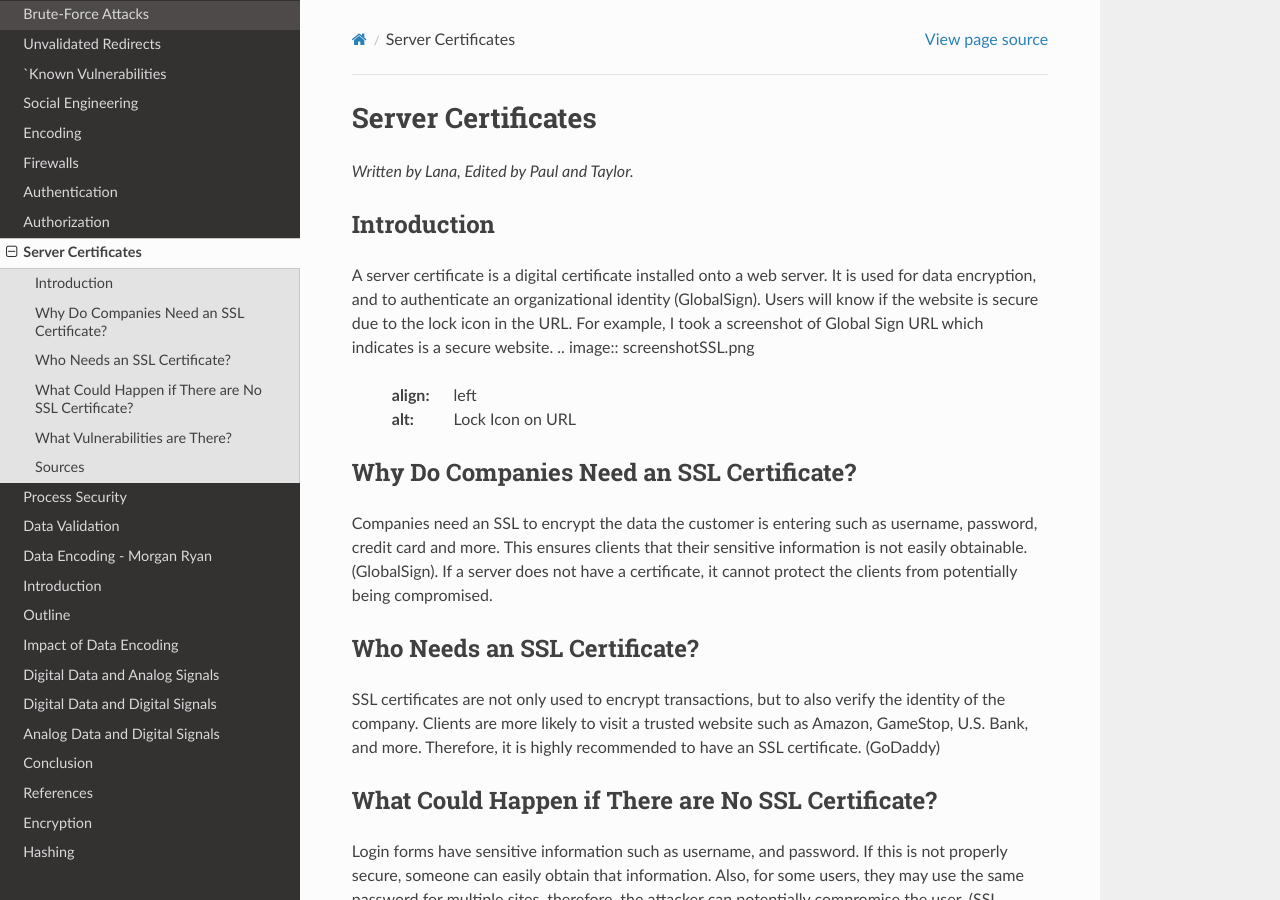
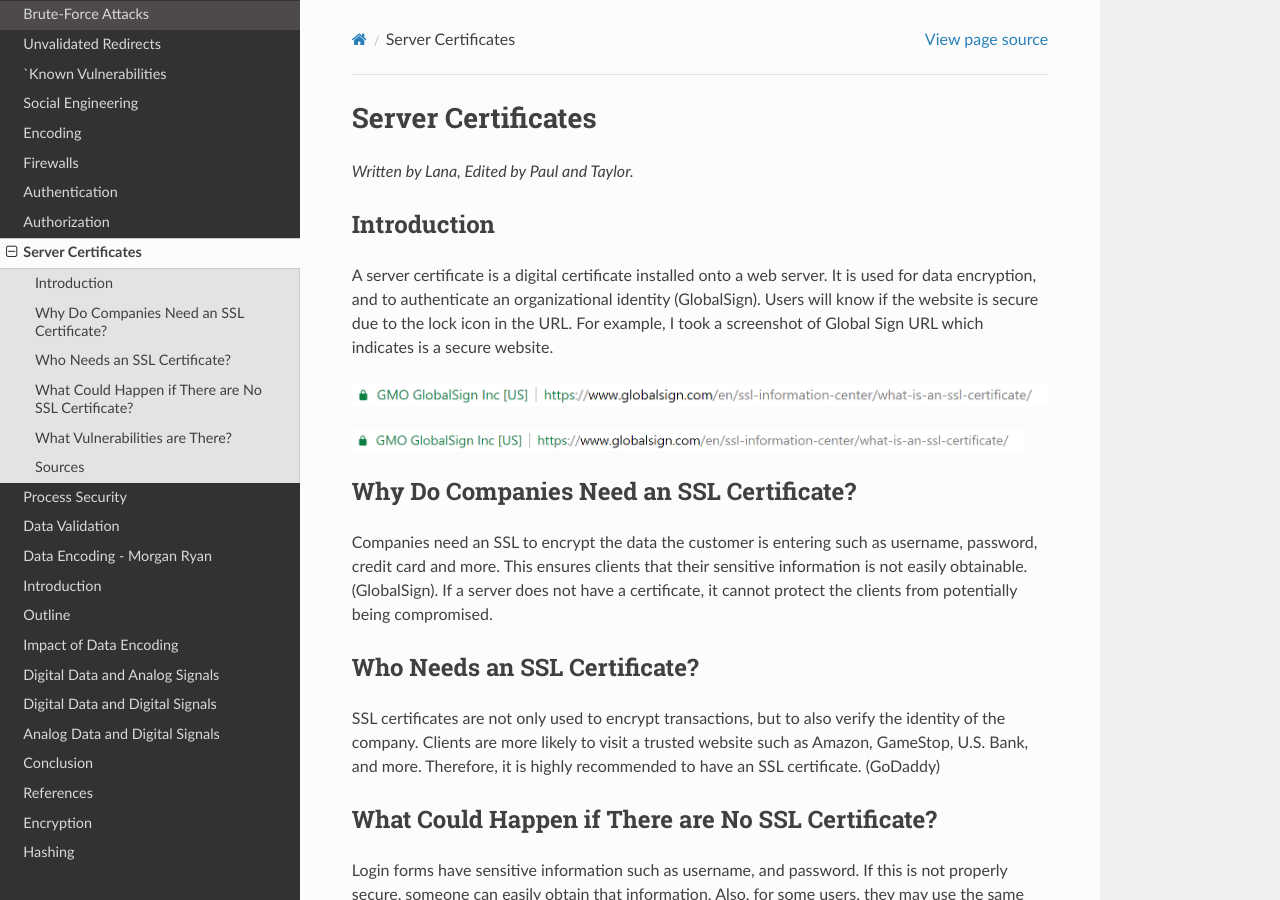
Before and after one commit to pvcraven/2017_web_security, a Sphinx documentation site: the page built from source/server_certificates/server_certificates.rst, in a window 1280 px wide and 900 px high. Built offline with Sphinx 7.4.7 and the Read the Docs theme 2.0.0, drawn with Linux system fonts in a browser that asks for light colours.

Commit message:
no message

```diff
--- a/source/server_certificates/server_certificates.rst
+++ b/source/server_certificates/server_certificates.rst
@@ -6,7 +6,12 @@ Server Certificates
 Introduction
 -------------
 A server certificate is a digital certificate installed onto a web server. It is used for data encryption, and to authenticate an organizational identity (GlobalSign). Users will know if the website is secure due to the lock icon in the URL. For example, I took a screenshot of Global Sign URL which indicates is a secure website.
-.. image:: screenshotSSL.png
+
+.. image:: screenshotSSL.PNG
+		:align: left
+		:alt: Lock Icon on URL
+
+.. figure:: screenshotSSL.PNG
 		:align: left
 		:alt: Lock Icon on URL
 
```
